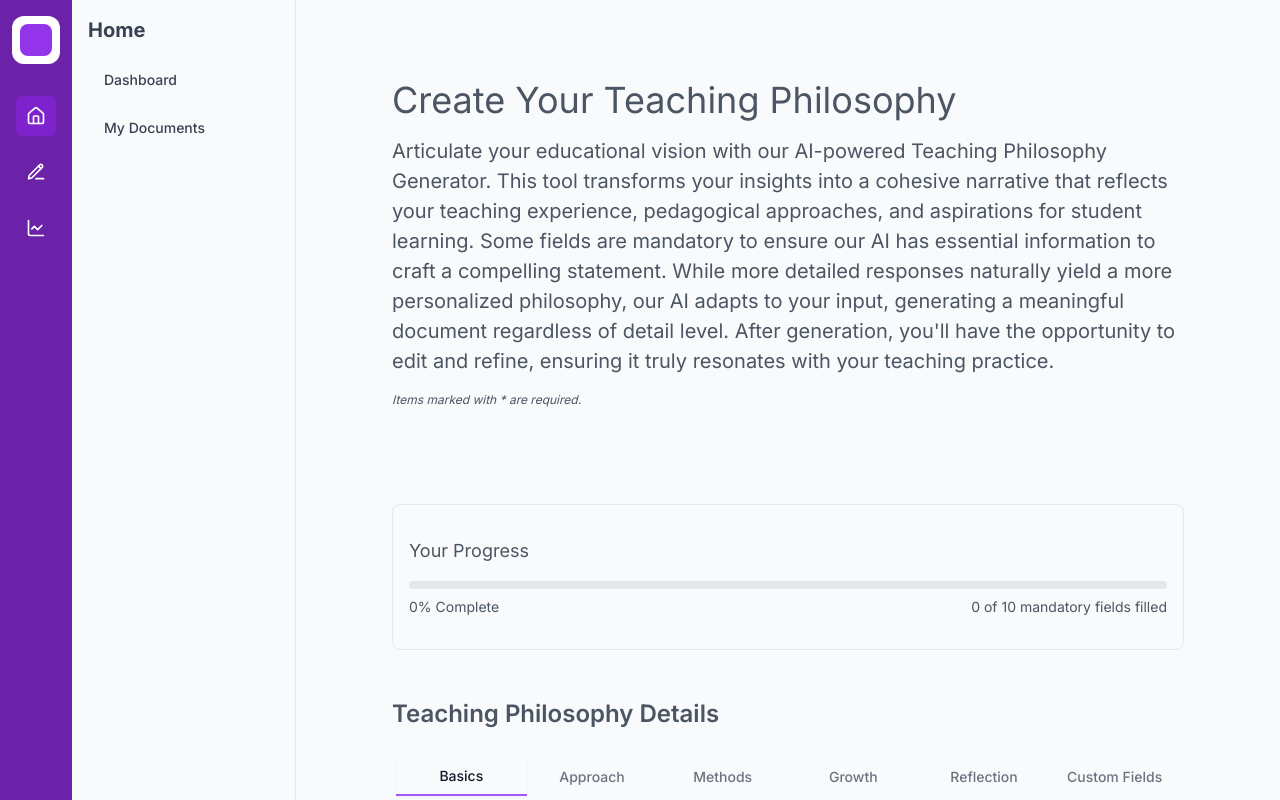
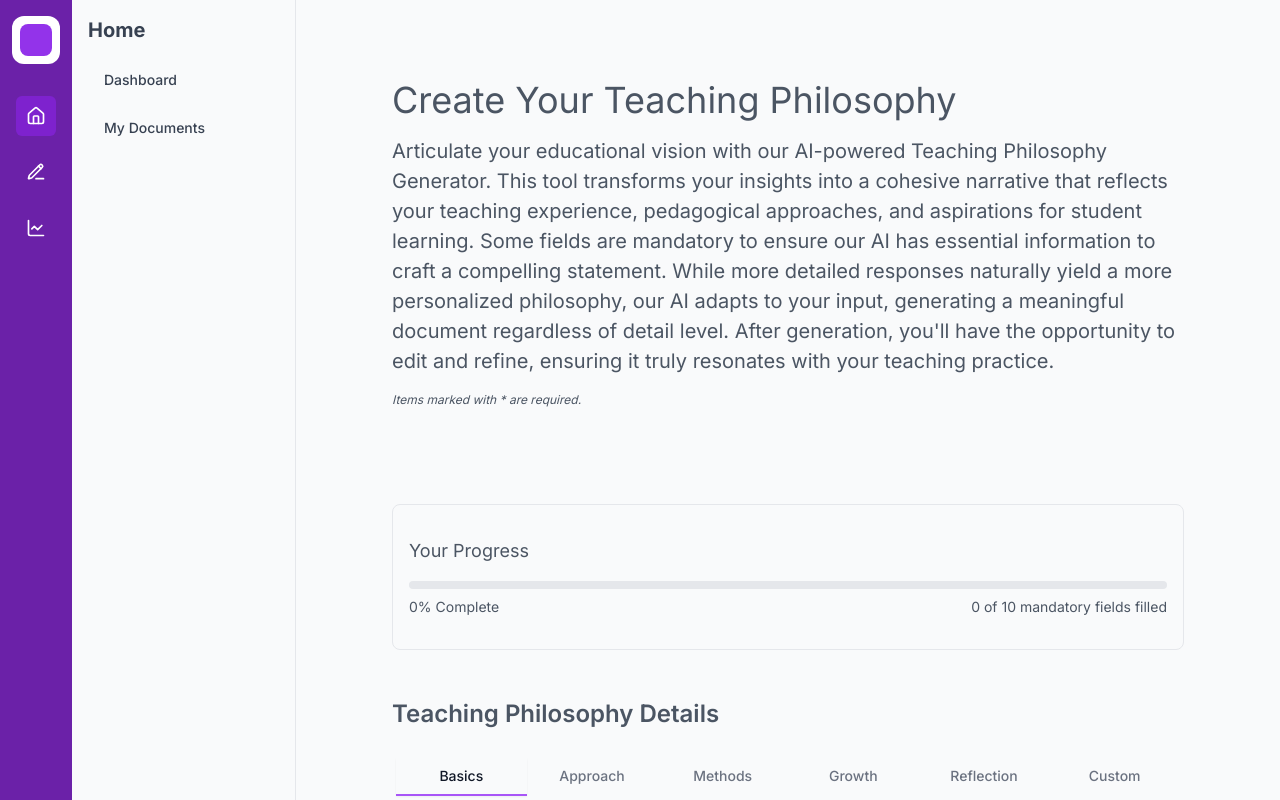
Before and after one commit to Naxus28/lumina.ai, a Next.js app: page /teaching-philosophy in a window 1280 px wide. Shown: the top 800 px of the page. Built offline with nearby package versions, Linux system fonts and the light colour scheme.

Commit message:
Fixes content shifting

```diff
--- a/app/(auth)/teaching-philosophy/page.tsx
+++ b/app/(auth)/teaching-philosophy/page.tsx
@@ -265,7 +265,13 @@ const TeachingPhilosophyGenerator = () => {
 		}
 	}, [isStreamStarted]);
 
-	const renderInput = (name: keyof Inputs, label: string, example: string, type: string = 'text', isMandatory = false) => (
+	const renderInput = (
+		name: keyof Inputs,
+		label: string,
+		example: string,
+		type: string = 'text',
+		isMandatory = false
+	) => (
 		<div key={name}>
 			<Label
 				htmlFor={name}
@@ -323,7 +329,7 @@ const TeachingPhilosophyGenerator = () => {
 	}, [inputs, checkFormCompletion]);
 
 	return (
-		<>
+		<div className="pb-20">
 			<Container>
 				<H1>Create Your Teaching Philosophy</H1>
 				<Paragraph>
@@ -371,51 +377,35 @@ const TeachingPhilosophyGenerator = () => {
 					onValueChange={setActiveTab}
 				>
 					<TabsList className="grid w-full grid-cols-6 bg-transparent">
-						<TabsTrigger
-							value="basics"
-							className="px-4 py-2 text-sm font-medium text-gray-500 hover:text-gray-700 focus:outline-none data-[state=active]:text-gray-900 data-[state=active]:border-b-2 data-[state=active]:border-purple-500 bg-transparent !bg-transparent data-[state=active]:!bg-transparent rounded-none"
-						>
-							Basics
-						</TabsTrigger>
-						<TabsTrigger
-							value="approach"
-							className="px-4 py-2 text-sm font-medium text-gray-500 hover:text-gray-700 focus:outline-none data-[state=active]:text-gray-900 data-[state=active]:border-b-2 data-[state=active]:border-purple-500 bg-transparent !bg-transparent data-[state=active]:!bg-transparent rounded-none"
-						>
-							Approach
-						</TabsTrigger>
-						<TabsTrigger
-							value="methods"
-							className="px-4 py-2 text-sm font-medium text-gray-500 hover:text-gray-700 focus:outline-none data-[state=active]:text-gray-900 data-[state=active]:border-b-2 data-[state=active]:border-purple-500 bg-transparent !bg-transparent data-[state=active]:!bg-transparent rounded-none"
-						>
-							Methods
-						</TabsTrigger>
-						<TabsTrigger
-							value="growth"
-							className="px-4 py-2 text-sm font-medium text-gray-500 hover:text-gray-700 focus:outline-none data-[state=active]:text-gray-900 data-[state=active]:border-b-2 data-[state=active]:border-purple-500 bg-transparent !bg-transparent data-[state=active]:!bg-transparent rounded-none"
-						>
-							Growth
-						</TabsTrigger>
-						<TabsTrigger
-							value="reflection"
-							className="px-4 py-2 text-sm font-medium text-gray-500 hover:text-gray-700 focus:outline-none data-[state=active]:text-gray-900 data-[state=active]:border-b-2 data-[state=active]:border-purple-500 bg-transparent !bg-transparent data-[state=active]:!bg-transparent rounded-none"
-						>
-							Reflection
-						</TabsTrigger>
-						<TabsTrigger
-							value="custom"
-							className="px-4 py-2 text-sm font-medium text-gray-500 hover:text-gray-700 focus:outline-none data-[state=active]:text-gray-900 data-[state=active]:border-b-2 data-[state=active]:border-purple-500 bg-transparent !bg-transparent data-[state=active]:!bg-transparent rounded-none"
-						>
-							Custom Fields
-						</TabsTrigger>
+						{['basics', 'approach', 'methods', 'growth', 'reflection', 'custom'].map((tab) => (
+							<TabsTrigger
+								key={tab}
+								value={tab}
+								className={cn(
+									'px-4 py-2 text-sm font-medium text-gray-500 hover:text-gray-700 focus:outline-none',
+									'border-b-2 border-transparent',
+									'data-[state=active]:text-gray-900 data-[state=active]:border-purple-500',
+									'bg-transparent !bg-transparent data-[state=active]:!bg-transparent',
+									'transition-colors duration-200',
+									'rounded-none'
+								)}
+							>
+								{tab.charAt(0).toUpperCase() + tab.slice(1)}
+							</TabsTrigger>
+						))}
 					</TabsList>
-					<Container className="mt-12 pb-8">
+					<Container className="mt-12 pb-8 fixed-height-container">
 						<TabsContent
 							value="basics"
 							className="space-y-8"
 						>
 							{renderInput('discipline', 'Academic Discipline', 'History', 'text', true)}
 							{renderInput('experience', 'Years of Teaching Experience', '5', 'number', true)}
-							{renderInput('disciplinesTaught', 'Disciplines Taught and Where', 'Modern European History at XYZ University, American Civil War at ABC College')}
+							{renderInput(
+								'disciplinesTaught',
+								'Disciplines Taught and Where',
+								'Modern European History at XYZ University, American Civil War at ABC College'
+							)}
 							{renderTextArea(
 								'educationPurpose',
 								'Purpose of Education',
@@ -469,7 +459,7 @@ const TeachingPhilosophyGenerator = () => {
 										'Socratic method',
 										'Differentiated instruction',
 										'Peer instruction',
-										'Team-based learning'
+										'Team-based learning',
 									].map((style) => (
 										<div
 											key={style}
@@ -530,7 +520,7 @@ const TeachingPhilosophyGenerator = () => {
 										'Social responsibility',
 										'Adaptability',
 										'Leadership',
-										'Reflective practice'
+										'Reflective practice',
 									].map((value) => (
 										<div
 											key={value}
@@ -580,7 +570,7 @@ const TeachingPhilosophyGenerator = () => {
 										'Online discussions',
 										'Field work reports',
 										'Capstone projects',
-										'Thesis/Dissertation'
+										'Thesis/Dissertation',
 									].map((method) => (
 										<div
 											key={method}
@@ -728,7 +718,7 @@ const TeachingPhilosophyGenerator = () => {
 					/>
 				</div>
 			)}
-		</>
+		</div>
 	);
 };
 
```
